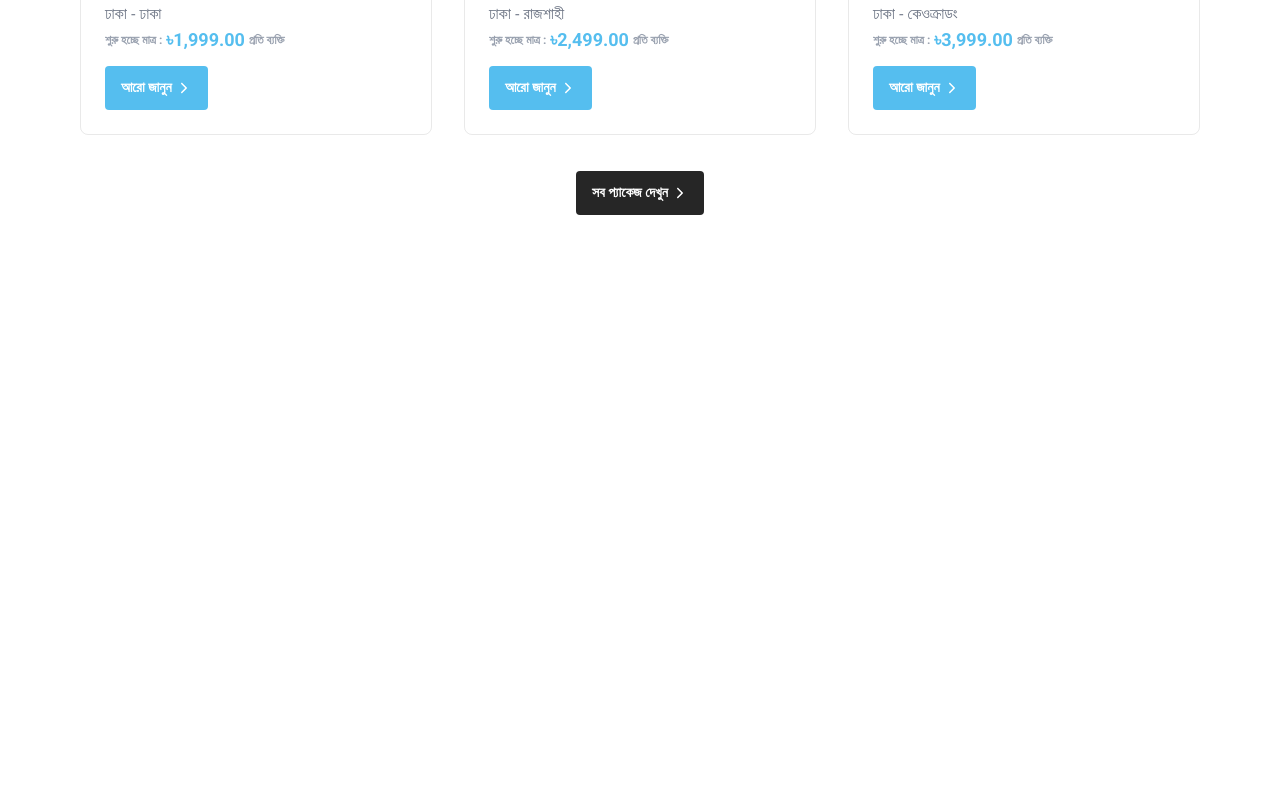
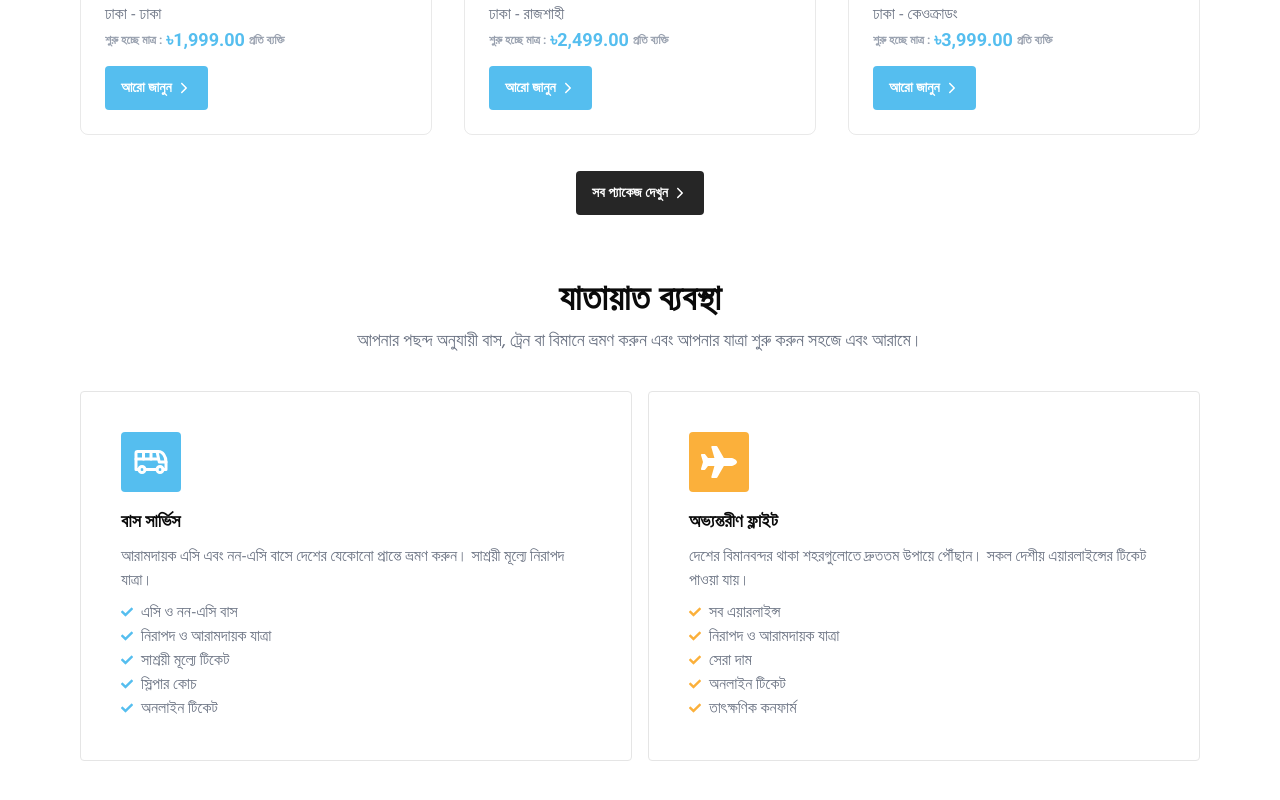
Before and after one commit to mamonrabin/travel_inside, a Next.js app: page / in a window 1280 px wide. Shown: the part 2040-2840 px from the top of the page. Before the commit the page ends 2295 px from the top, so only its background shows below. Built offline with nearby package versions, Linux system fonts and the light colour scheme.

Commit message:
arragment section done

```diff
--- /dev/null
+++ b/src/api/managmentApi.tsx
@@ -0,0 +1,36 @@
+import { FaPlane } from "react-icons/fa";
+import { TbBus } from "react-icons/tb";
+
+export const managementList = [
+  {
+    id: 1,
+    icon:<TbBus />,
+
+    title: "বাস সার্ভিস",
+    description:
+      "আরামদায়ক এসি এবং নন-এসি বাসে দেশের যেকোনো প্রান্তে ভ্রমণ করুন। সাশ্রয়ী মূল্যে নিরাপদ যাত্রা।",
+    category: "bus",
+    ficility: [
+      "এসি ও নন-এসি বাস",
+      "নিরাপদ ও আরামদায়ক যাত্রা",
+      "সাশ্রয়ী মূল্যে টিকেট",
+      "স্লিপার কোচ",
+      "অনলাইন টিকেট",
+    ],
+  },
+  {
+    id: 2,
+    icon:<FaPlane />,
+    title: "অভ্যন্তরীণ ফ্লাইট",
+    description:
+      "দেশের বিমানবন্দর থাকা শহরগুলোতে দ্রুততম উপায়ে পৌঁছান। সকল দেশীয় এয়ারলাইন্সের টিকেট পাওয়া যায়।",
+    category: "flight",
+    ficility: [
+      "সব এয়ারলাইন্স",
+      "নিরাপদ ও আরামদায়ক যাত্রা",
+      "সেরা দাম",
+      "অনলাইন টিকেট",
+      "তাৎক্ষণিক কনফার্ম",
+    ],
+  },
+];
--- a/src/app/(withcommonlayout)/page.tsx
+++ b/src/app/(withcommonlayout)/page.tsx
@@ -2,6 +2,7 @@
 import Banner from '@/src/components/home/banner/Banner';
 import Facility from '@/src/components/home/Facility';
 import Package from '@/src/components/home/Package';
+import TravelArragment from '@/src/components/home/TravelArragment';
 import React from 'react';
 
 const page = () => {
@@ -10,6 +11,7 @@ const page = () => {
       <Banner/>
       <Facility/>
       <Package/>
+      <TravelArragment/>
     </div>
   );
 };
--- a/src/components/home/Package.tsx
+++ b/src/components/home/Package.tsx
@@ -6,7 +6,7 @@ import { IoIosArrowForward } from "react-icons/io";
 
 const Package = () => {
   return (
-    <div className="Container mt-10 pb-10">
+    <div className="Container mt-10">
       <SectionHead
         title="ট্যুর প্যাকেজ সমূহ"
         description="বেছে নিন আপনার পছন্দের ট্যুর প্যাকেজ এবং শুরু করুন স্মরণীয় ভ্রমণের নতুন অভিজ্ঞতা।"
--- /dev/null
+++ b/src/components/home/TravelArragment.tsx
@@ -0,0 +1,37 @@
+import { managementList } from '@/src/api/managmentApi';
+import SectionHead from '@/src/share/SectionHead';
+import React from 'react';
+import { FaCheck } from 'react-icons/fa';
+
+const TravelArragment = () => {
+    return (
+       <div className="Container mt-10 pb-10">
+      <SectionHead
+        title="যাতায়াত ব্যবস্থা"
+        description="আপনার পছন্দ অনুযায়ী বাস, ট্রেন বা বিমানে ভ্রমণ করুন এবং আপনার যাত্রা শুরু করুন সহজে এবং আরামে।"
+      />
+
+            <div className='grid lg:grid-cols-2 gap-4 mt-3'>
+                {
+                    managementList.map(item => (
+                        <div key={item.id} className={`border p-10 rounded duration-300 cursor-pointer ${item.category === 'bus' ? 'hover:border-[#55BEEF]' : item.category === 'flight' ? 'hover:border-[#FBB03B]' : ''}`}>
+                            <p className={`text-white text-4xl p-3 rounded inline-flex ${item.category === 'bus' ? 'bg-[#55BEEF]' : item.category === 'flight' ? 'bg-[#FBB03B]' : ''}`}>{item.icon}</p>
+                            <h3 className='mt-4 text-lg font-bold'>{item.title}</h3>
+                            <p className='mt-2 text-gray-500'>{item.description}</p>
+                            <ul className='mt-2'>
+                                {item.ficility.map((facility, index) => (
+                                    <li key={index} className='flex items-center gap-2 text-gray-500'>
+                                        <span className={`text-[#55BEEF] ${item.category === 'bus' ? 'text-[#55BEEF]' : item.category === 'flight' ? 'text-[#FBB03B]' : ''}`}><FaCheck size={12} /></span>
+                                        <span>{facility}</span>
+                                        </li>
+                                ))}
+                            </ul>
+                        </div>
+                    ))
+                }
+            </div>
+        </div>
+    );
+};
+
+export default TravelArragment;
```
